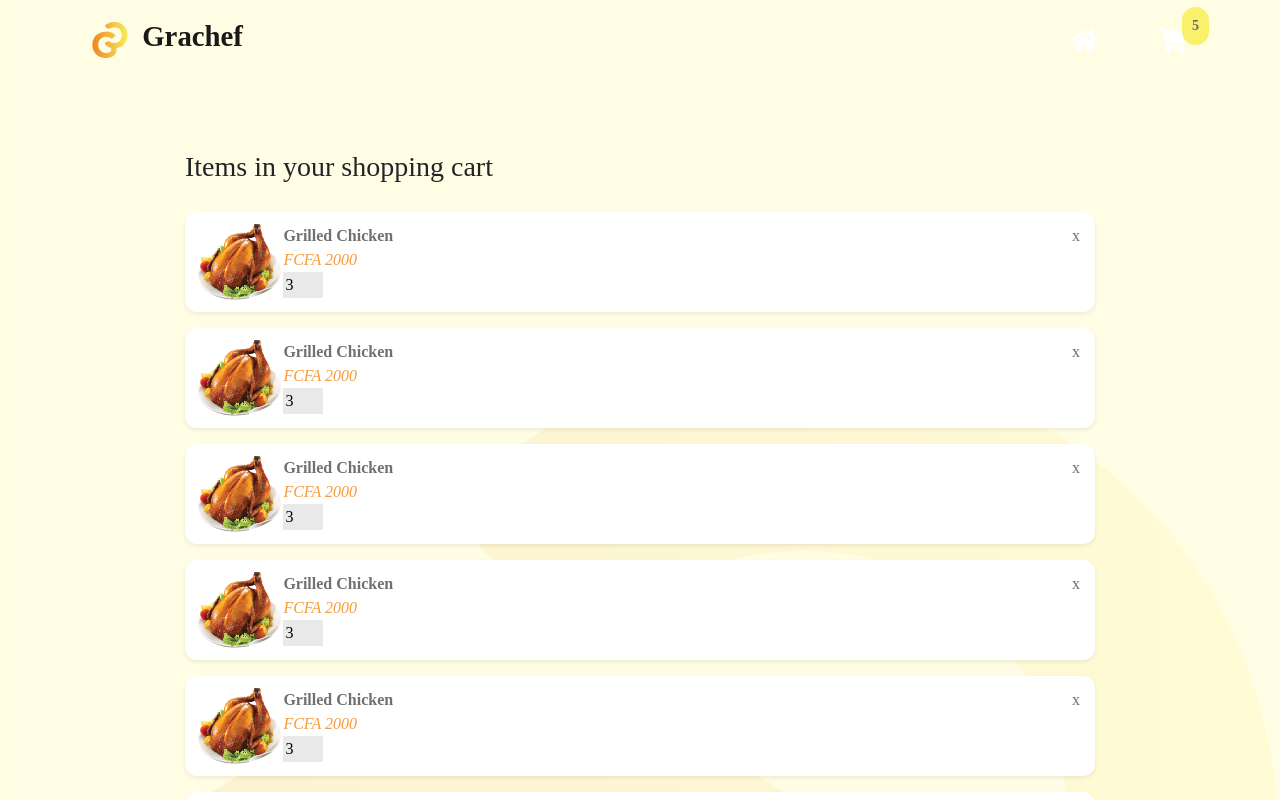
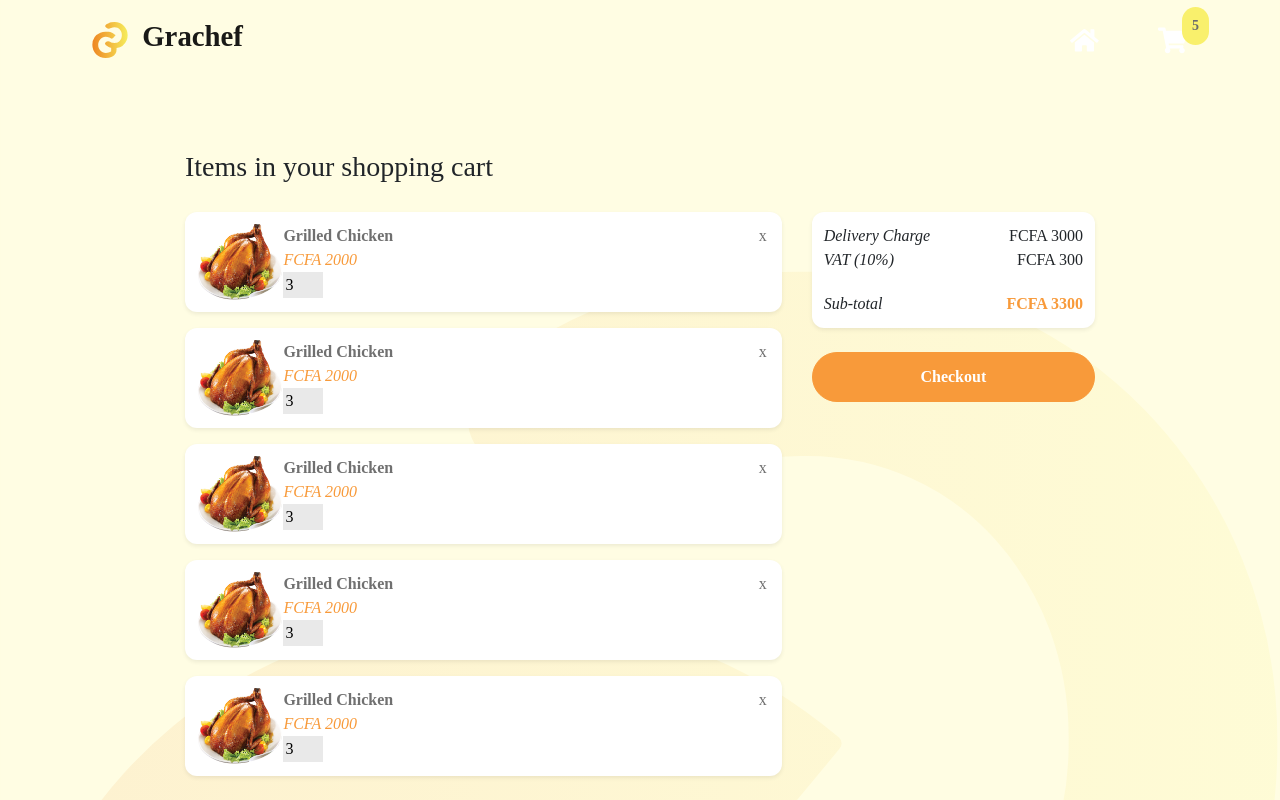
Before and after one commit to jilh/grachef, a React (Create React App) app: page /cart in a window 1280 px wide. Shown: the top 800 px of the page. Built offline with nearby package versions, Linux system fonts and the light colour scheme.

Commit message:
made shopping cart and total price in column

```diff
--- a/src/components/CartItems.js
+++ b/src/components/CartItems.js
@@ -1,5 +1,5 @@
 import React from "react"
-import {Container} from "react-bootstrap"
+import {Col, Container, Row} from "react-bootstrap"
 import '../styles/Cart.css'
 // import image from "../design-files/hero-image.png"
 import AppContext from "../contexts/AppContext"
@@ -13,6 +13,8 @@ function CartItems(){
                         <Container>
                             <div className="cart">
                                 <h3>Items in your shopping cart</h3>
+                                <Row>
+                                    <Col lg={8}>
                                             <div className="cart-item-wrapper">
                                                 {
                                                     value.state.cartItem.map((cart, index) => {
@@ -31,6 +33,8 @@ function CartItems(){
                                                 }
 
                                             </div>
+                                    </Col>
+                                    <Col lg={4}>
                                         <div className="item-total shadow-sm bg-white">
                                             <div className="delivery-price">
                                                 <i>Delivery Charge</i>
@@ -49,6 +53,8 @@ function CartItems(){
                                         <div className="cart-cta">
                                             <button className="cart-btn">Checkout</button>
                                         </div>
+                                    </Col>
+                                </Row>
                             </div>
                         </Container>
                     )
--- a/src/styles/Cart.css
+++ b/src/styles/Cart.css
@@ -58,7 +58,7 @@
     width: 100%;
 }
 .cart-cta > .cart-btn:hover{
-    background: #f37c06;
+    background: #F89A3A;
 }
 .item-total{
     border-radius: 12px;
```
Lines whose indentation alone changed are shown as unchanged.
